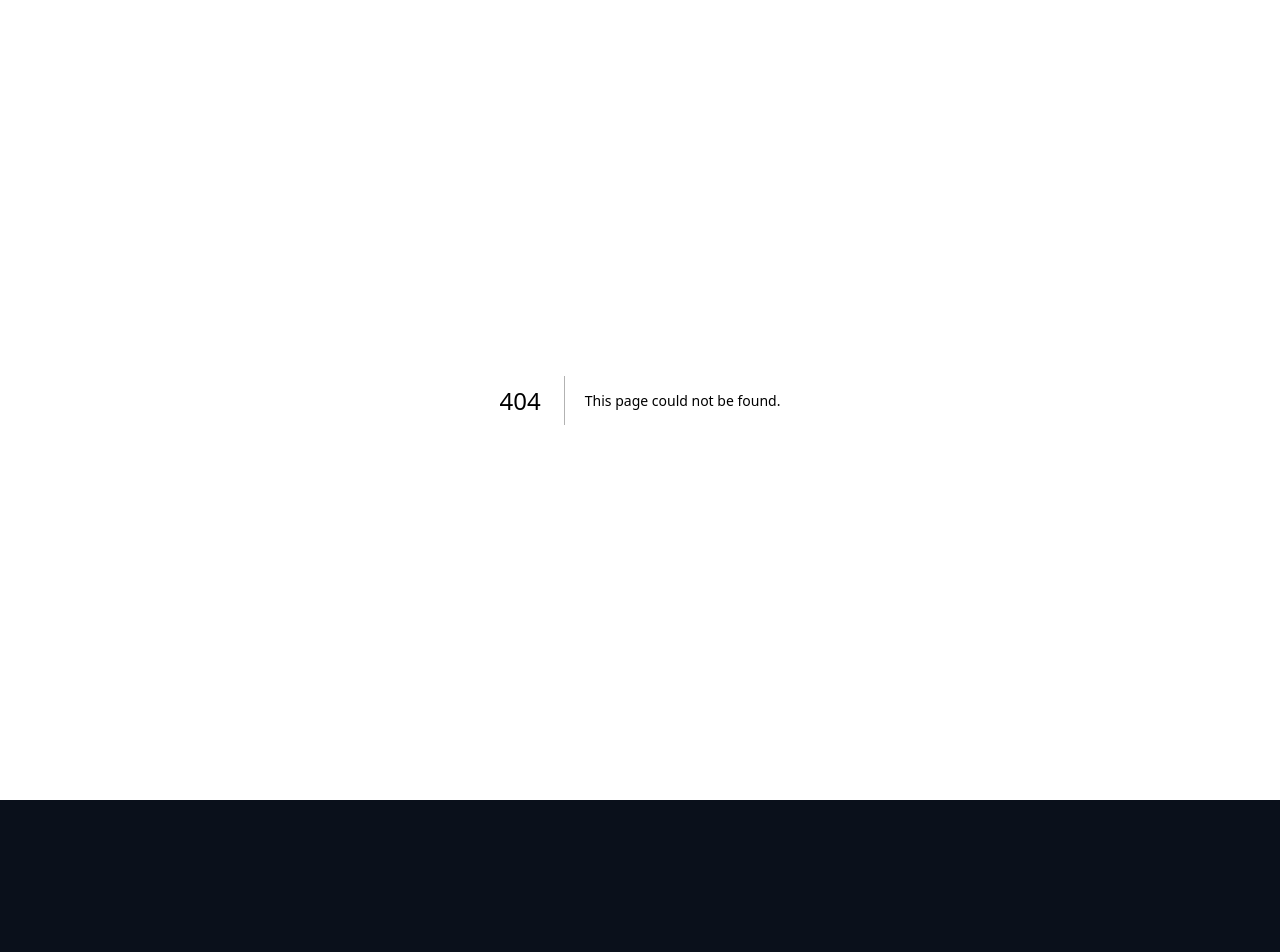
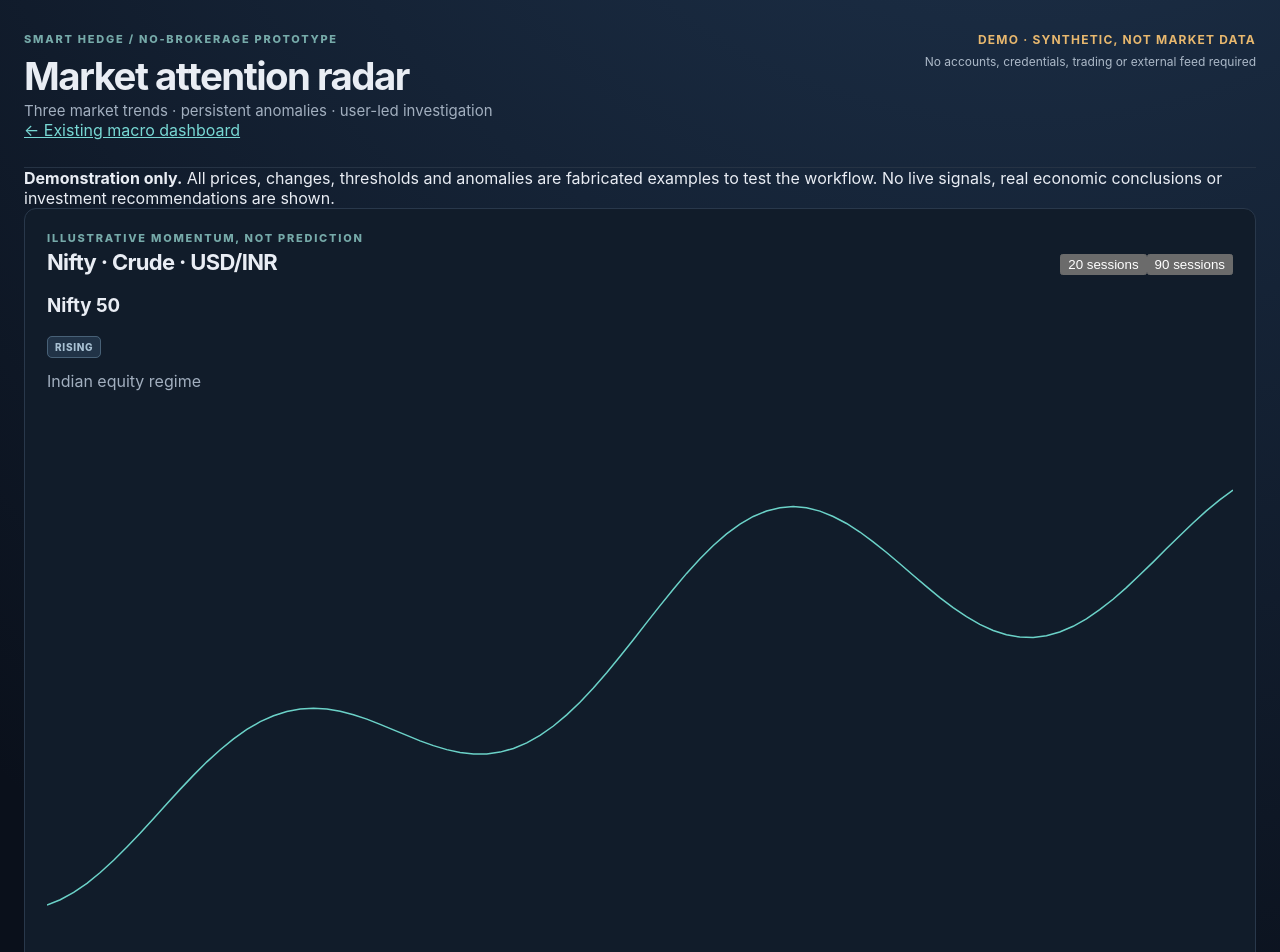
Before and after one commit to skolhar/MacroDashboard, a Next.js app in the folder apps/web/: page /prototype in a window 1280 px wide. Before the commit this address had no page. Shown: the top 952 px of the page. Before the commit the page ends 800 px from the top, so only its background shows below. Built offline with nearby package versions, Linux system fonts and the light colour scheme.

Commit message:
Add self-contained no-brokerage attention radar prototype

```diff
--- /dev/null
+++ b/apps/web/app/prototype/page.tsx
@@ -0,0 +1,63 @@
+'use client';
+
+import { useMemo, useState } from 'react';
+
+type Observation = { day: number; value: number };
+type Instrument = { id: string; title: string; description: string; unit: string; observations: Observation[]; drivers: string[] };
+type Anomaly = { id: string; title: string; description: string; evidence: string; caveat: string; instrument: string };
+const generate = (base: number, slope: number, wiggle: number): Observation[] =>
+  Array.from({ length: 120 }, (_, day) => ({
+    day, value: +(base + slope * day + Math.sin(day / 6) * wiggle + Math.cos(day / 13) * wiggle * .6).toFixed(3),
+  }));
+// Deliberately fabricated teaching fixtures, never market quotes.
+const instruments: Instrument[] = [
+  { id: 'nifty', title: 'Nifty 50', description: 'Indian equity regime', unit: 'synthetic index points', observations: generate(24000, 12, 260), drivers: ['Earnings revision breadth', 'Liquidity and foreign flows', 'Oil and inflation'] },
+  { id: 'crude', title: 'WTI crude proxy', description: 'Global oil regime; not MCX contract data', unit: 'synthetic USD/bbl', observations: generate(77, -.075, 2.4), drivers: ['Global demand', 'Physical supply and OPEC+', 'Inventories'] },
+  { id: 'fx', title: 'USD/INR', description: 'Currency context only · no trade recommendations', unit: 'synthetic INR per USD', observations: generate(84, .016, .38), drivers: ['Dollar / US rates', 'External flows', 'Oil import cost'] },
+];
+const anomalies: Anomaly[] = [
+  { id: 'gold', title: 'Gold vs real yields', description: 'Illustrative 12-week divergence between gold momentum and a conventional real-yield headwind.', evidence: 'Gold relative strength stayed positive in a constructed sample while real yields increased.', caveat: 'A divergence is not proof of dedollarisation; test central-bank demand, ETF flows and positioning.', instrument: 'Gold ETFs' },
+  { id: 'growth', title: 'GDP vs activity', description: 'Illustrative persistent divergence between headline growth and several physical activity proxies.', evidence: 'In the constructed example, physical activity slows across consecutive releases.', caveat: 'Check seasonality, revisions, deflators and whether indicators measure comparable output.', instrument: 'Nifty 50 / equity ETFs' },
+];
+
+function summarize(rows: Observation[], days: number) {
+  const last = rows.at(-1)?.value;
+  const previous = rows.at(-1 - days)?.value;
+  if (last == null || previous == null || previous === 0) return { change: null as number | null, regime: 'Unavailable' };
+  const change = 100 * (last / previous - 1);
+  // Illustrative thresholds, deliberately NOT investment-model calibration.
+  return { change, regime: change > 1.5 ? 'Rising' : change < -1.5 ? 'Falling' : 'Mixed / range' };
+}
+function Sparkline({ rows }: { rows: Observation[] }) {
+  const min = Math.min(...rows.map(p => p.value));
+  const max = Math.max(...rows.map(p => p.value));
+  const spread = max - min || 1;
+  const points = rows.map((r, i) => `${(i / (rows.length - 1) * 100).toFixed(2)},${(42 - (r.value - min) / spread * 35).toFixed(2)}`).join(' ');
+  return <svg viewBox="0 0 100 48" preserveAspectRatio="none" role="img" aria-label="Illustrative synthetic price history"><polyline points={points} fill="none" stroke="#6bd2c8" strokeWidth="1.5" vectorEffect="non-scaling-stroke" /></svg>;
+}
+
+export default function Prototype() {
+  const [horizon, setHorizon] = useState<'short' | 'medium'>('medium');
+  const [selected, setSelected] = useState<string | null>(null);
+  const [notes, setNotes] = useState('');
+  const [saved, setSaved] = useState<Record<string, string>>({});
+  const lookback = horizon === 'medium' ? 90 : 20;
+  const displayed = useMemo(() => instruments.map(instrument => ({ ...instrument, signal: summarize(instrument.observations, lookback) })), [lookback]);
+  const selectedAnomaly = anomalies.find(a => a.id === selected);
+  return <main className="container prototype">
+    <header className="header"><div><div className="eyebrow">SMART HEDGE / NO-BROKERAGE PROTOTYPE</div><h1>Market attention radar</h1><p className="subtitle">Three market trends · persistent anomalies · user-led investigation</p><a href="/">← Existing macro dashboard</a></div><div className="header-right"><strong className="demo">DEMO · SYNTHETIC, NOT MARKET DATA</strong><span>No accounts, credentials, trading or external feed required</span></div></header>
+    <section className="prototype-disclaimer" role="status"><strong>Demonstration only.</strong> All prices, changes, thresholds and anomalies are fabricated examples to test the workflow. No live signals, real economic conclusions or investment recommendations are shown.</section>
+    <section className="panel">
+      <div className="panel-heading"><div><div className="eyebrow">ILLUSTRATIVE MOMENTUM, NOT PREDICTION</div><h2>Nifty · Crude · USD/INR</h2></div><div className="prototype-switch" aria-label="Select horizon"><button className={horizon === 'short' ? 'active' : ''} onClick={() => setHorizon('short')}>20 sessions</button><button className={horizon === 'medium' ? 'active' : ''} onClick={() => setHorizon('medium')}>90 sessions</button></div></div>
+      <div className="prototype-grid">{displayed.map(item => <article className="prototype-tile" key={item.id}><div className="prototype-tile-top"><h3>{item.title}</h3><span className="pill neutral">{item.signal.regime}</span></div><p className="muted">{item.description}</p><Sparkline rows={item.observations.slice(-lookback)} /><div className="prototype-number">{item.signal.change == null ? 'N/A' : `${item.signal.change > 0 ? '+' : ''}${item.signal.change.toFixed(2)}%`}</div><small className="muted">Synthetic {lookback}-session change · {item.unit}</small><details><summary>Context to monitor</summary><ul>{item.drivers.map(d => <li key={d}>{d}</li>)}</ul><p className="caption">Driver influence not yet calibrated; price change alone does not establish causation.</p></details></article>)}</div>
+    </section>
+    <section className="panel">
+      <div className="panel-heading"><div><div className="eyebrow">EXCEPTION-FIRST RESEARCH</div><h2>Persistent anomalies</h2></div><span className="pill neutral">2 synthetic examples</span></div>
+      <p className="muted">Anomaly detection is a separate research workflow. No cycle hypothesis is accepted automatically.</p>
+      <div className="prototype-anomalies">{anomalies.map(item => <article className="prototype-alert" key={item.id}><div><h3>{item.title}</h3><p>{item.description}</p><small className="muted">Relevant exposure: {item.instrument}</small></div><button type="button" onClick={() => { setSelected(item.id); setNotes(saved[item.id] || ''); }}>Investigate</button></article>)}</div>
+      {selectedAnomaly && <section className="prototype-investigation" aria-label="Collaborative investigation"><div className="prototype-tile-top"><h3>Investigating: {selectedAnomaly.title}</h3><button onClick={() => setSelected(null)}>Close</button></div><p><strong>Observed in the example:</strong> {selectedAnomaly.evidence}</p><p><strong>Competing explanation / falsification:</strong> {selectedAnomaly.caveat}</p><label htmlFor="research-notes">Your research notes (stored in this page only; no server persistence)</label><textarea id="research-notes" rows={3} value={notes} onChange={e => setNotes(e.target.value)} placeholder="Hypotheses, contradictory evidence, next sources to examine..." /><button onClick={() => setSaved(old => ({ ...old, [selectedAnomaly.id]: notes }))}>Keep notes during this session</button>{saved[selectedAnomaly.id] !== undefined && <small className="muted">Notes retained in browser memory until you reload this page.</small>}</section>}
+    </section>
+    <section className="panel"><div className="eyebrow">ETF ATTENTION</div><h2>No ETF alerts generated</h2><p className="muted">No ETF market or NAV data is connected. This is <strong>unassessable coverage</strong>, not a claim that your holdings or outside opportunities are safe.</p></section>
+    <footer><strong>RESEARCH PROTOTYPE · SYNTHETIC FIXTURES ONLY</strong><span>No brokerage integration or real-time requirement</span></footer>
+  </main>;
+}
```
